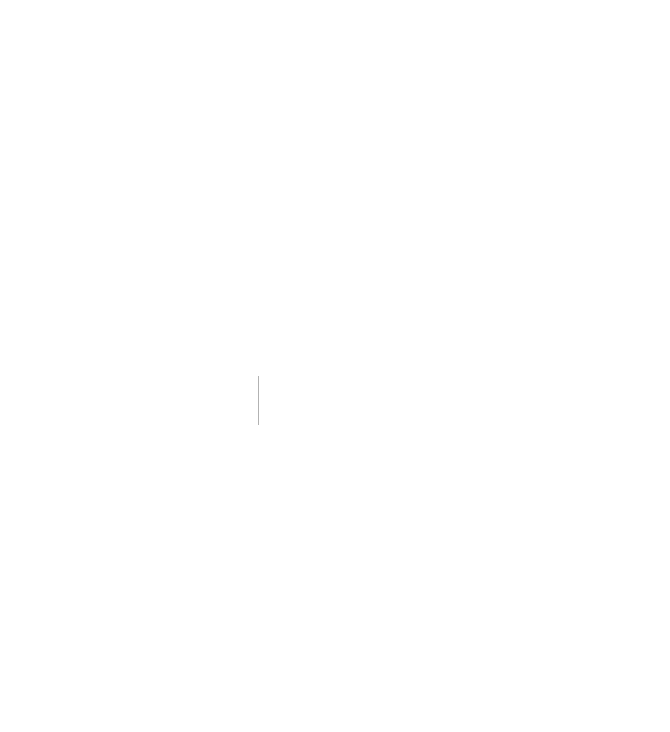
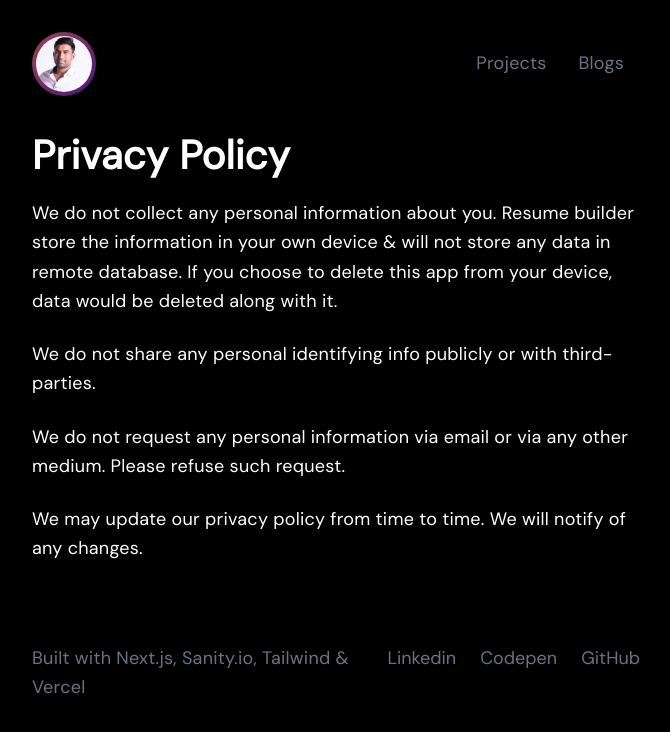
Before and after one commit to Big-Vi/portfolio, a Next.js app: page /resume-builder/privacy-policy in a window 1280 px wide. Before the commit this address had no page. Shown: the top 732 px of the page, without its empty margins (304-974 px from the left). Built offline with nearby package versions, Linux system fonts and the light colour scheme.

Commit message:
adding privacy policy for resume builder ios app

```diff
--- /dev/null
+++ b/pages/resume-builder/privacy-policy.js
@@ -0,0 +1,26 @@
+import Head from 'next/head'
+import Layout from '@components/Layout'
+
+const PrivacyPolicy = () => {
+
+  return (
+    <div>
+     <Head>
+        <title>Resume on the fly - Privacy Policy</title>
+        <meta name="description" content="Build resume super fast." />
+        <link rel="icon" href="/favicon.ico" />
+      </Head>
+
+      <Layout>
+        <h1 className="font-bold h1 mb-4">Privacy Policy</h1>
+        <p>We do not collect any personal information about you. Resume builder store the information in your own device & will not store any data in remote database. If you choose to delete this app from your device, data would be deleted along with it.</p>
+        <p>We do not share any personal identifying info publicly or with third-parties.</p>
+        <p>We do not request any personal information via email or via any other medium. Please refuse such request.</p>
+        <p>We may update our privacy policy from time to time. We will notify of any changes.</p>
+      </Layout>
+    </div>
+  )
+}
+
+
+export default PrivacyPolicy
```
